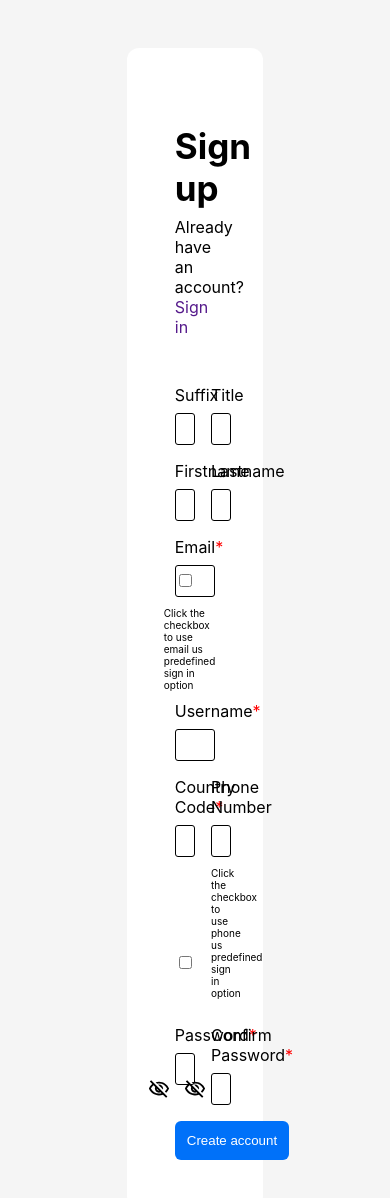
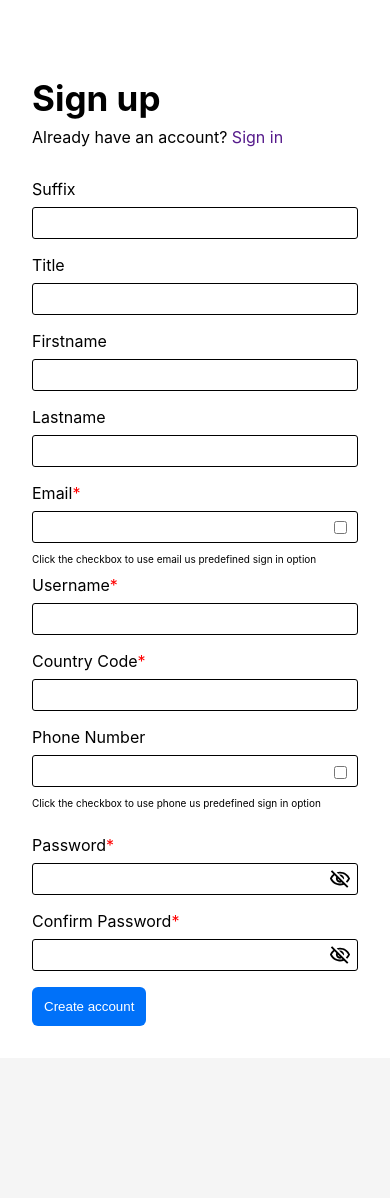
Before and after one commit to Dk-kumar/Haptic, a React (Create React App) app: page / in a window 390 px wide. Shown: the top 1198 px of the page. After the commit the page ends 1058 px from the top, so only its background shows below. Built offline with nearby package versions, Linux system fonts and the light colour scheme.

Commit message:
mobile view added

```diff
--- a/src/Component/Fields/Field.style.css
+++ b/src/Component/Fields/Field.style.css
@@ -60,3 +60,9 @@ input[type=button] {
     color: #fff;
     background-color: #0071f9;
 }
+
+@media (min-width: 360px) and (max-width: 767px) {
+    .inputField-header, .inputField-bottom {
+        max-width: unset;
+    }
+}
--- a/src/Component/Form/registrationForm.component.js
+++ b/src/Component/Form/registrationForm.component.js
@@ -17,7 +17,6 @@ const AddProductForm = () => {
     confirmPassword: ''
   }]
   const [inputValue, setInputValue] = useState(initialState);
-  let [inputType, setInputType] = useState("password");
   const { suffix, title, firstName, lastName, email, userName, countryCode, phoneNumber, password, confirmPassword } = inputValue;
 
   const handleChange = (e) => {
@@ -27,12 +26,6 @@ const AddProductForm = () => {
       [name]: value,
     }));
     console.log(inputValue);
-  };
-
-  const handleInputType = () => {
-    setInputType((prev) => {
-      prev === "password" ? (inputType = "text") : (inputType = "password");
-    });
   };
 
   const formHeader = () => {
@@ -156,7 +149,7 @@ const AddProductForm = () => {
 
             <div className="password-wrapper">
               <InputField
-                type={inputType}
+                type="password"
                 value={password}
                 placeholder=""
                 label="Password"
@@ -165,18 +158,15 @@ const AddProductForm = () => {
                 required={true}
                 onChange={handleChange}
               />
-              <span
+              <i
                 className="visibility-icon"
-                onClick={() => handleInputType()}
               >
-                {inputType === "password"
-                  ? visibilityOffIcon()
-                  : visibilityIcon()}
-              </span>
+                {visibilityOffIcon()}
+              </i>
             </div>
             <div className="password-wrapper">
               <InputField
-                type={inputType}
+                type="password"
                 value={confirmPassword}
                 placeholder=""
                 label="Confirm Password"
@@ -185,14 +175,11 @@ const AddProductForm = () => {
                 required={true}
                 onChange={handleChange}
               />
-              <span
+              <i
                 className="visibility-icon"
-                onClick={() => handleInputType()}
               >
-                {inputType === "password"
-                  ? visibilityOffIcon()
-                  : visibilityIcon()}
-              </span>
+                {visibilityOffIcon()}
+              </i>
             </div>
           </div>
           <div className="btn-submit">
--- a/src/Component/Form/registrationForm.style.css
+++ b/src/Component/Form/registrationForm.style.css
@@ -78,3 +78,63 @@
 .form-submit {
   margin-top: 1rem;
 }
+
+@media (min-width: 360px) and (max-width: 767px) {
+    .header-container {
+      padding: 3rem 2rem 0;
+    }
+    .form-wrapper {
+      padding: 2rem;
+    }
+    .form-container {
+      width: 100%;
+      margin: 0;
+      border-radius: 0px;
+    }
+    .form-header, .form-bottom {
+      grid-template-columns: none;
+    }
+    .password-wrapper .visibility-icon {
+      right: 7px;
+    }
+    .email-wrapper .inputField-checkbox {
+      bottom: 5px;
+      right: 8px;
+    }
+    .email-description {
+      float: left;
+    }
+    .phone-wrapper .inputField-checkbox {
+      bottom: 36px;
+      right: 8px;
+    }
+  }
+  @media (min-width: 768px) and (max-width: 1024px) {
+    .header-container {
+      padding: 1rem 3rem 0;
+    }
+    .form-container {
+      width: 100%;
+    }
+    .form-header, .form-bottom {
+      gap: 12px;
+    }
+    .inputField-header, .inputField-bottom {
+      max-width: unset;
+    }
+    .inputField-header input[type=text] {
+      width: 95%;
+    }
+    .inputField-bottom input[type=text], .inputField-bottom input[type=password] {
+      width: 95%;
+    }
+    .email-wrapper .inputField-checkbox {
+      right: 8px;
+    }
+    .email-description {
+      float: left;
+    }
+    .phone-wrapper .inputField-checkbox {
+      right: 20px;
+    }
+  }
```
